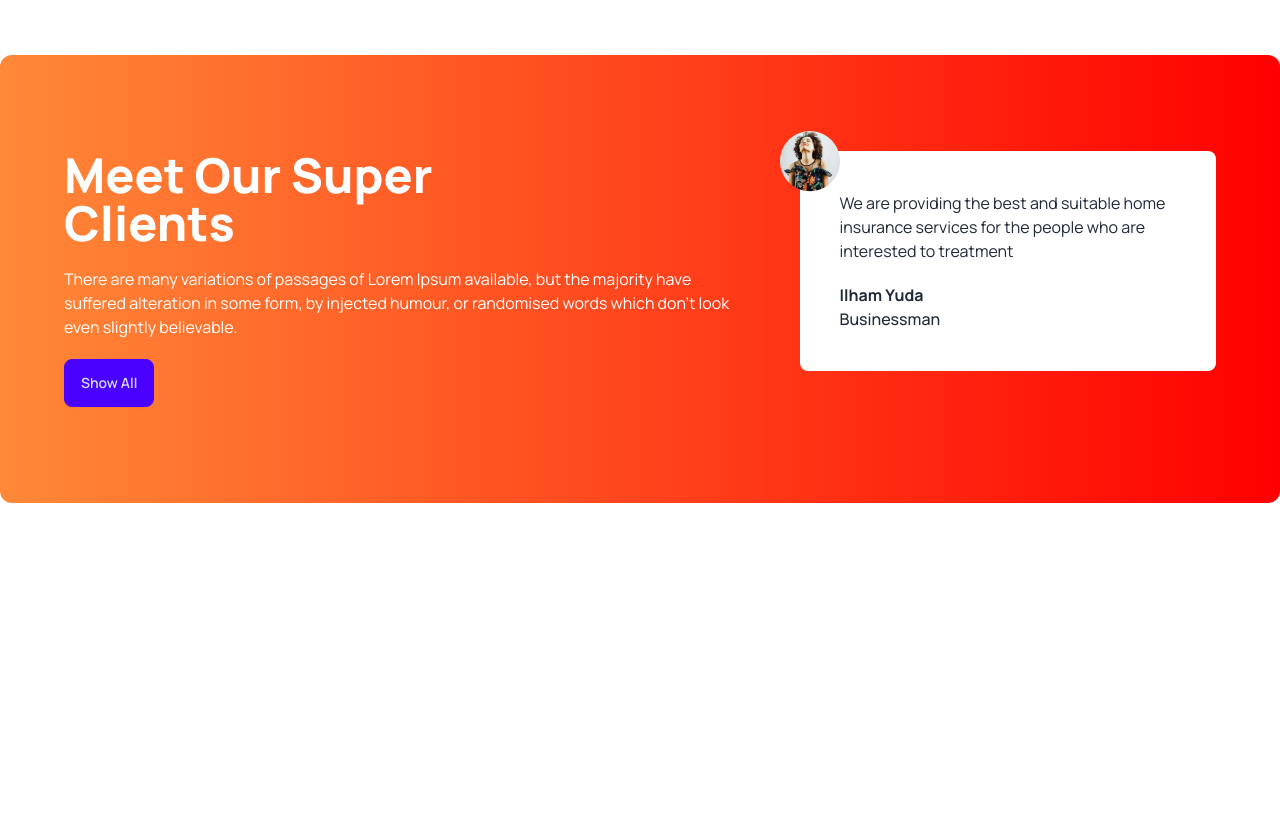
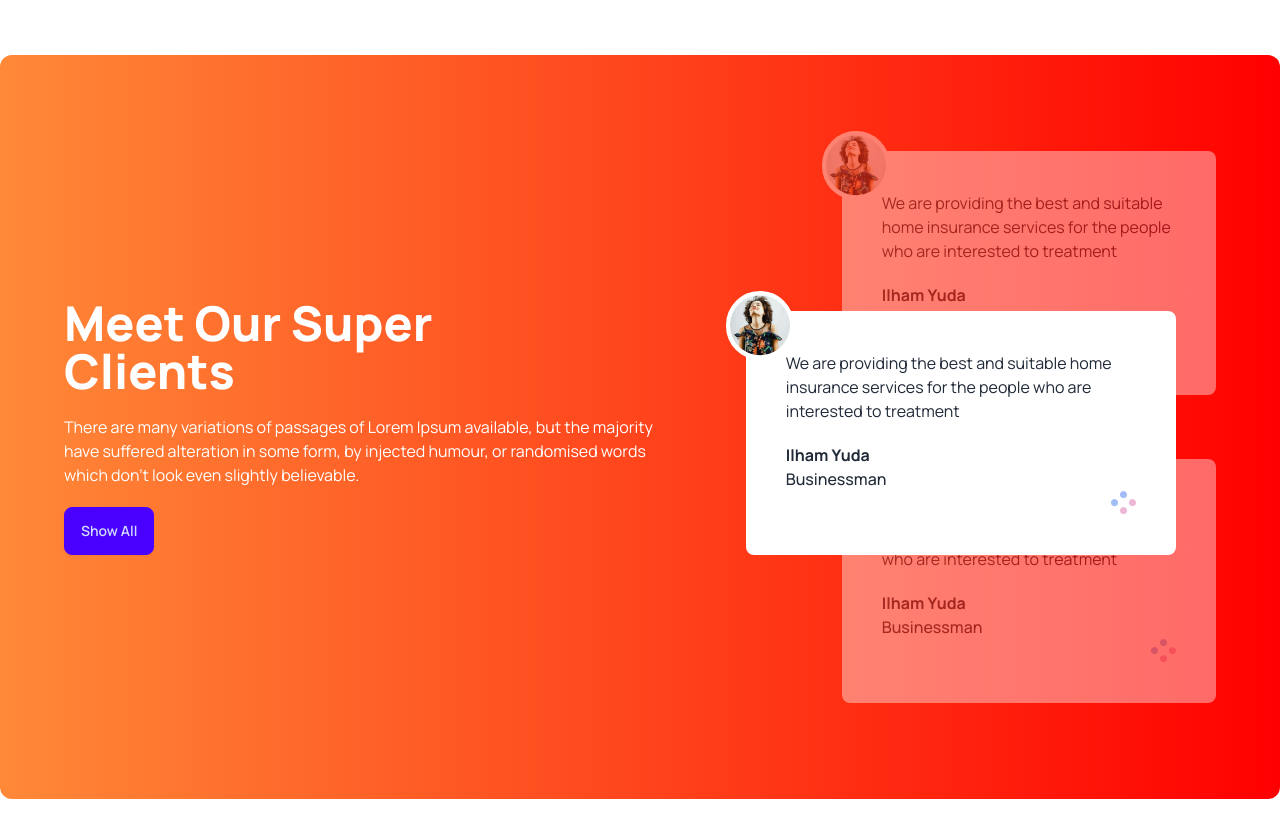
Before and after one commit to kaiem1/tea-house-daisy-UI, a plain HTML site: page index.html in a window 1280 px wide. Shown: the part 1740-2577 px from the top of the page. Before the commit the page ends 2339 px from the top, so only its background shows below. Drawn offline with nearby package versions, Linux system fonts and the light colour scheme.

Commit message:
aded client section

```diff
--- a/index.html
+++ b/index.html
@@ -161,6 +161,7 @@
  </section>
   <!-- super client section -->
    <section class="my-24 flex flex-col lg:flex-row gap-12 rounded-xl  bg-gradient-to-r from-[#FF8938] to-[#FF0000] px-16 py-24">
+      <div class="flex lg:pr-28 items-center">
         <div class="space-y-5">
           <h2 class="text-5xl font-extrabold text-white">
             Meet Our Super <br>
@@ -170,13 +171,38 @@
             </p>
             <button class="btn btn-primary">Show All</button>
         </div>
-      <div>
-        <!-- review -->
-         <div class="relative p-10 rounded-lg bg-white">
-          <img class="absolute -top-5 -left-5" src="images/client.png" alt="">
+      </div>
+      <!-- review container -->
+      <div class="relative">
+        <!-- next review -->
+         <div class="relative z-10 mb-16 opacity-40 p-10 rounded-lg bg-white">
+          <img class="absolute -top-5 -left-5 border-4 border-white rounded-full bg-white" src="images/client.png" alt="">
           <p>We are providing the best and suitable home insurance services for the people who are interested to treatment</p>
           <h4 class="font-bold mt-5">Ilham Yuda</h4>
           <p class="font-medium">Businessman</p>
+          <div class="flex justify-end">
+            <img src="images/circles.png" alt="">
+          </div>
+         </div>
+        <!-- current review -->
+         <div class="absolute z-20 top-40 lg:-left-24 lg:w-[430px] p-10 rounded-lg bg-white">
+          <img class="absolute -top-5 -left-5 border-4 border-white rounded-full bg-white" src="images/client.png" alt="">
+          <p>We are providing the best and suitable home insurance services for the people who are interested to treatment</p>
+          <h4 class="font-bold mt-5">Ilham Yuda</h4>
+          <p class="font-medium">Businessman</p>
+          <div class="flex justify-end">
+            <img src="images/circles.png" alt="">
+          </div>
+         </div>
+        <!-- previous review -->
+         <div class="relative z-10 opacity-40 p-10 rounded-lg bg-white">
+          <img class="absolute -top-5 -left-5 border-4 border-white rounded-full bg-white" src="images/client.png" alt="">
+          <p>We are providing the best and suitable home insurance services for the people who are interested to treatment</p>
+          <h4 class="font-bold mt-5">Ilham Yuda</h4>
+          <p class="font-medium">Businessman</p>
+          <div class="flex justify-end">
+            <img src="images/circles.png" alt="">
+          </div>
          </div>
       </div>
    </section>
```
Lines whose indentation alone changed are shown as unchanged.
